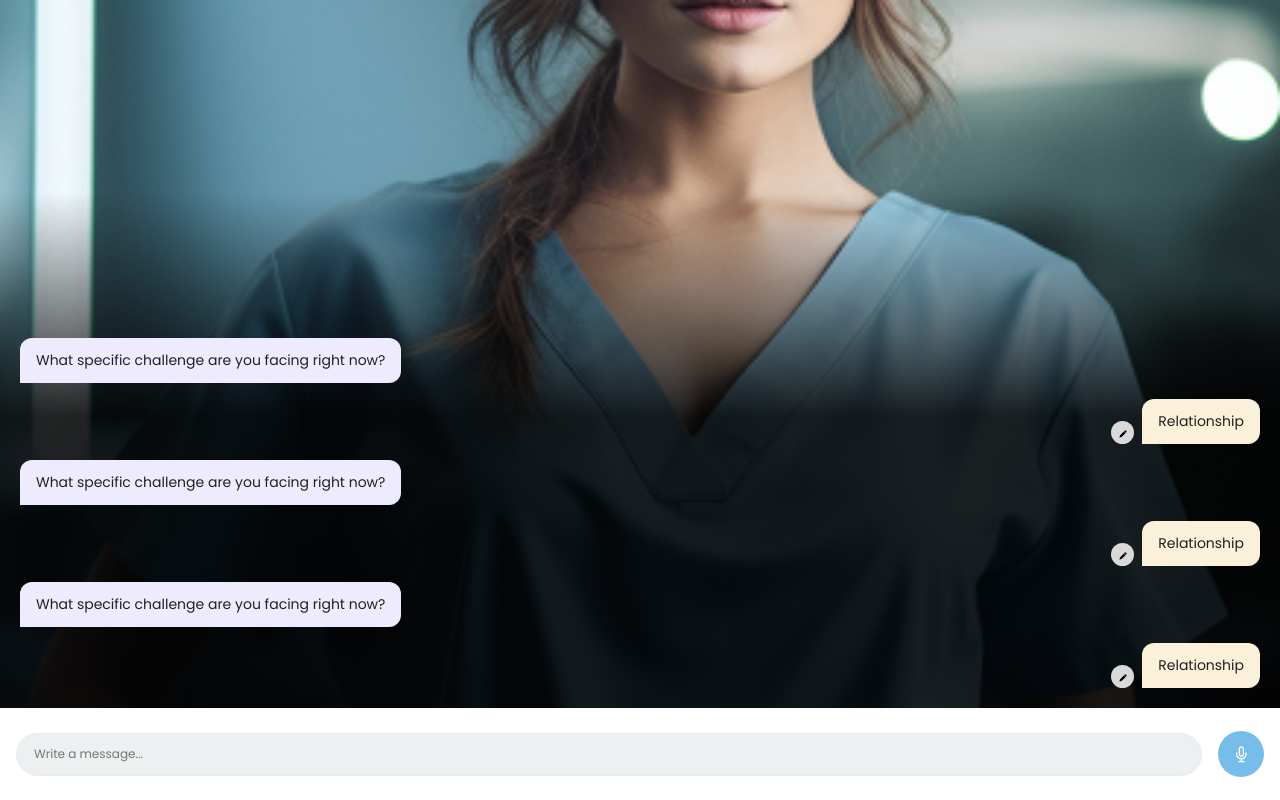
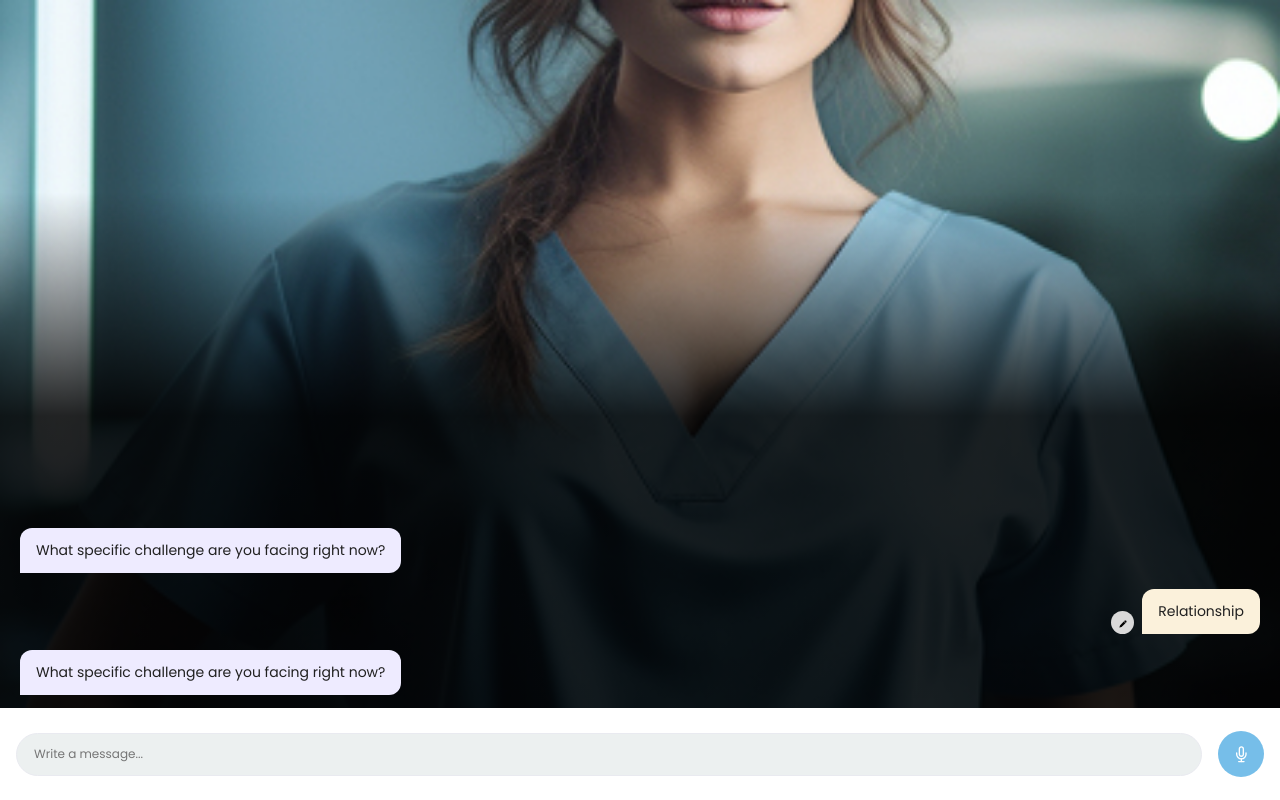
Before and after one commit to muthukumarniven/sybo, a React (Create React App) app: page / in a window 1280 px wide. Built offline with nearby package versions, Linux system fonts and the light colour scheme.

Commit message:
text changes

```diff
--- a/src/App.css
+++ b/src/App.css
@@ -45,7 +45,8 @@
   padding: 23px 16px;
 
 }
-.ai-chat-container{padding: 20px;}
+.ai-chat-container{padding: 20px;     max-height: 200px;
+  overflow: auto;}
 .ai-chat-item{background-color: #EEEBFF;color: #212121;font-size: 14px;font-family: "Poppins-Regular";padding: 12px 16px;border-radius: 12px 12px 12px 0px ;max-width: 70%;}
 
 
```
